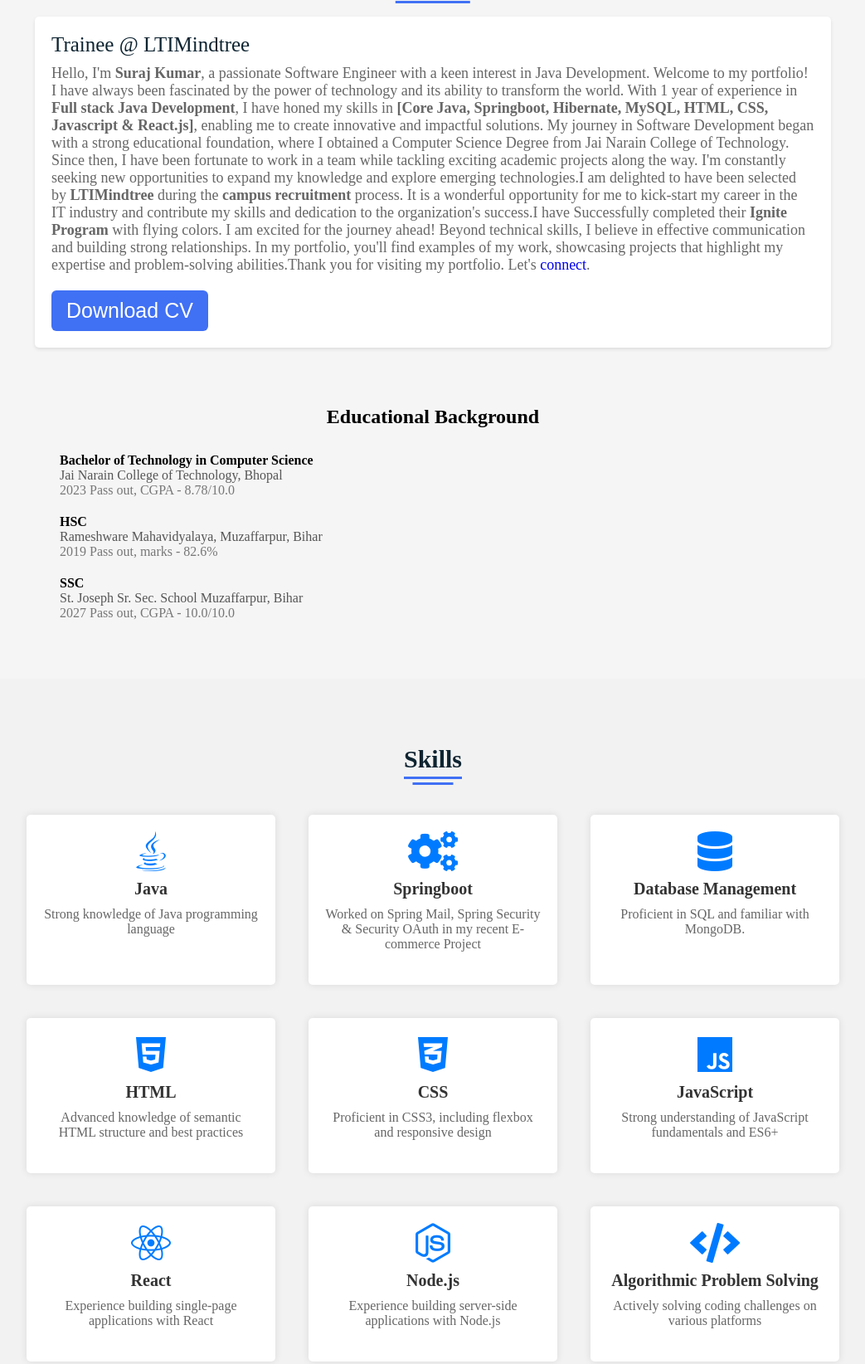
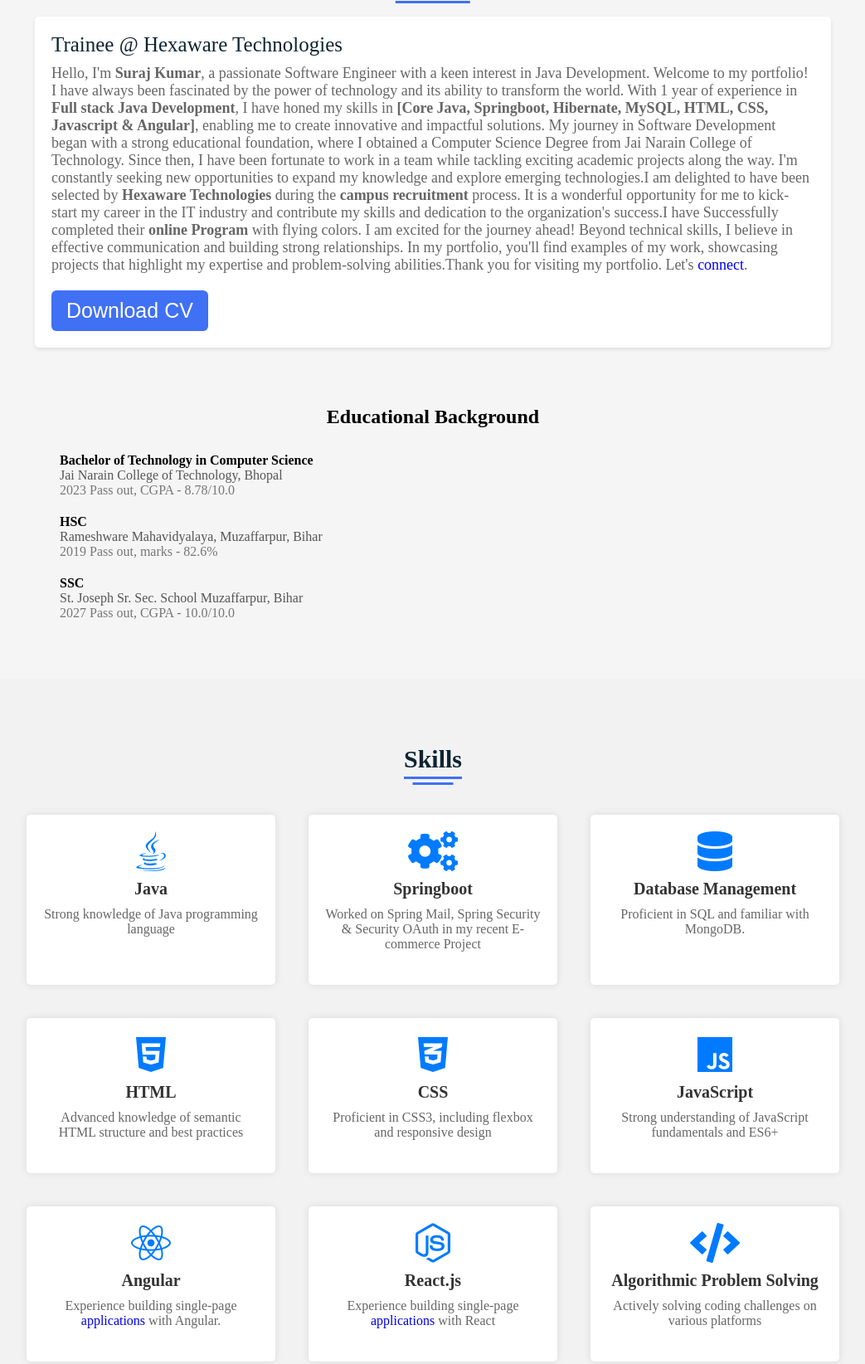
Before and after one commit to Suraj-kumar-git/My-Portfolio, a plain HTML site: page index.html in a window 1280 px wide. Shown: the part 648-2292 px from the top of the page at 83% size, without its empty margins (118-1161 px from the left). Drawn offline with Linux system fonts and the light colour scheme.

Commit message:
Updated CV and About Section

```diff
--- a/index.html
+++ b/index.html
@@ -69,14 +69,14 @@
     <div class="about-content">
       <div class="title"><span>About Me</span></div>
       <div class="about-details">
-        <div class="topic">Trainee @ LTIMindtree</div>
+        <div class="topic">Trainee @ Hexaware Technologies</div>
         <p>
           Hello, I'm <strong>Suraj Kumar</strong>, a passionate Software Engineer with a keen interest in Java
           Development.
           Welcome to my portfolio! I have always been fascinated by the power of technology and its ability to transform
           the
           world. With 1 year of experience in <strong>Full stack Java Development</strong>, I have honed my skills in
-          <strong>[Core Java, Springboot, Hibernate, MySQL, HTML, CSS, Javascript & React.js]</strong>, enabling me to
+          <strong>[Core Java, Springboot, Hibernate, MySQL, HTML, CSS, Javascript & Angular]</strong>, enabling me to
           create
           innovative and impactful solutions. My journey in Software Development began with a strong educational
           foundation,
@@ -85,9 +85,9 @@
           to work in a team while tackling exciting academic projects along the way. I'm constantly seeking new
           opportunities
           to expand my knowledge and explore emerging technologies.I am delighted to have been selected by
-          <strong>LTIMindtree</strong> during the <strong>campus recruitment</strong> process. It is a wonderful
+          <strong>Hexaware Technologies</strong> during the <strong>campus recruitment</strong> process. It is a wonderful
           opportunity for me to kick-start my career in the IT industry and contribute my skills and dedication to the
-          organization's success.I have Successfully completed their <strong>Ignite Program</strong> with flying colors.
+          organization's success.I have Successfully completed their <strong>online Program</strong> with flying colors.
           I am excited for the journey ahead! Beyond technical skills, I believe in effective
           communication and building strong relationships. In my portfolio, you'll find examples of my work, showcasing
           projects that highlight my expertise and problem-solving abilities.Thank you for
@@ -160,13 +160,13 @@
       </div>
       <div class="skill">
         <i class="fab fa-react"></i>
-        <h3>React</h3>
-        <p>Experience building single-page applications with React</p>
+        <h3>Angular</h3>
+        <p>Experience building single-page <a href="http://loan-management-system-java-fsd-training.s3-website.ap-south-1.amazonaws.com/home">applications</a> with Angular. </p>
       </div>
       <div class="skill">
         <i class="fab fa-node-js"></i>
-        <h3>Node.js</h3>
-        <p>Experience building server-side applications with Node.js</p>
+        <h3>React.js</h3>
+        <p>Experience building single-page <a href="http://my-keeper-app.s3-website.ap-south-1.amazonaws.com/">applications</a> with React</p>
       </div>
       <div class="skill">
         <i class="fas fa-code"></i>
--- a/script.js
+++ b/script.js
@@ -44,8 +44,6 @@ for (var i = 0; i < navLinks.length; i++) {
     menuBtn.style.pointerEvents = "auto";
     body.style.overflow = "auto";
     scrollBtn.style.pointerEvents = "auto";
-
-    // Smoothly scroll to the target section
     let target = document.querySelector(this.hash);
     let headerOffset = 70; // Adjust this value to match your header's height
     let elementPosition = target.offsetTop - headerOffset;
```
Also changed, not shown: 2 other files.
